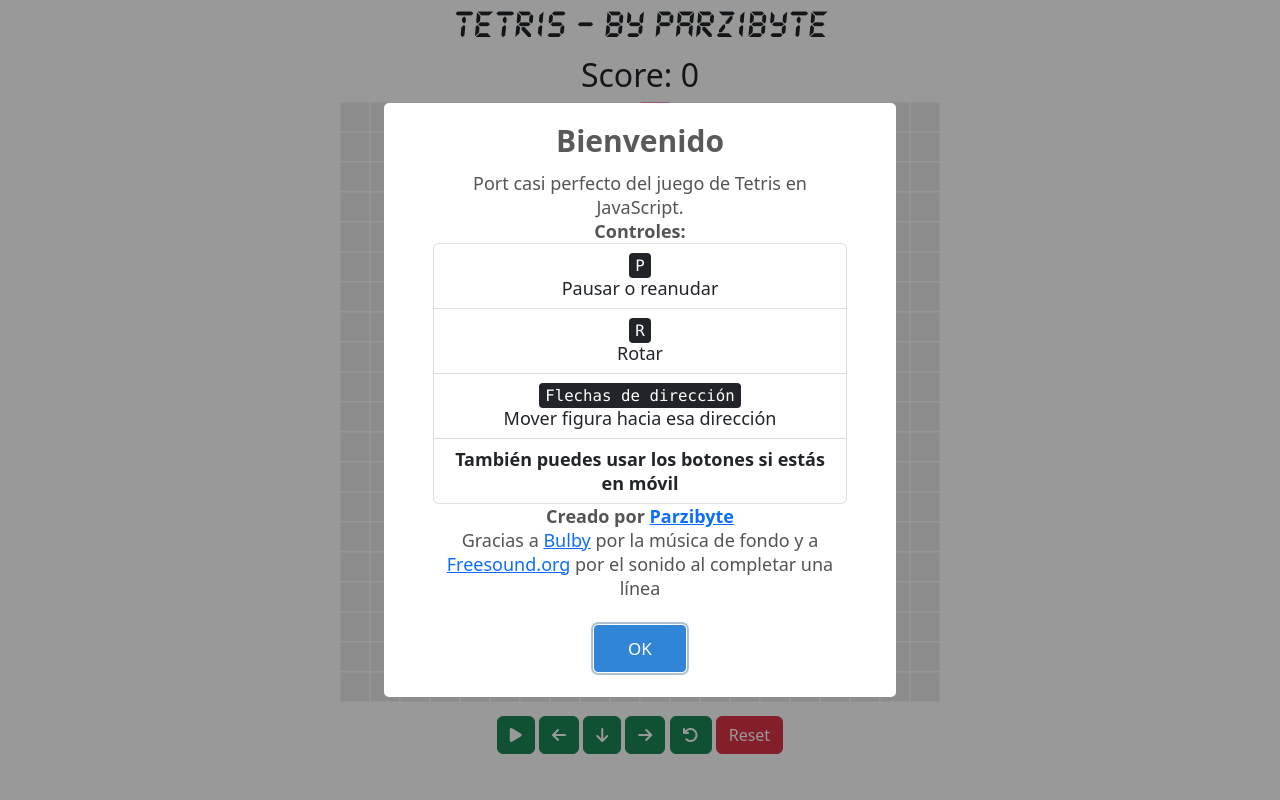
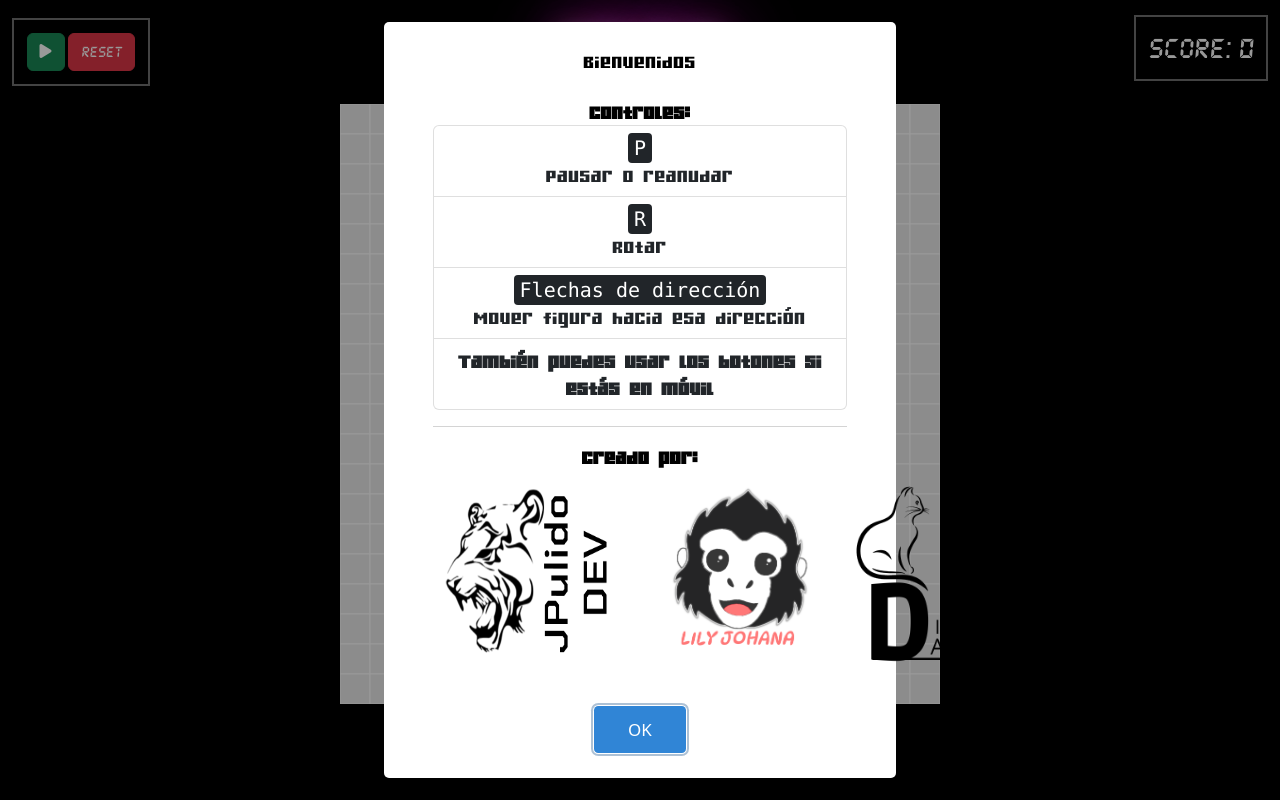
Before and after one commit to JeffersonPulido/TetrisGame, a plain HTML site: page index.html in a window 1280 px wide. Drawn offline with nearby package versions, Linux system fonts and the light colour scheme.

Commit message:
Logos y encabezado

```diff
--- a/assets/css/style.css
+++ b/assets/css/style.css
@@ -10,11 +10,61 @@
 /*VARIBLES*/
 :root{
     /*COLORES*/
-    --azul: #661313;
+    --blanco: #ffffff;
+    --negro: #000000;
+    --gris: #707070;
     /*TIPOGRAFIA*/
-    --funete: 'digital';
+    --contador: 'digital';
+    --texto: 'gamer';
 }
 
-h1{
-    font-family: var(--funete);
+/*BACK GENERAL*/
+.general{
+    background-color: var(--negro);
 }
+
+/*MODAL BIENVENIDA*/
+.logo{
+    width: 50%;
+}
+
+/*CONTENEDOR TOP*/
+
+.container-top{
+    display: flex !important;
+    justify-content: space-between !important;
+    align-items: center !important;
+}
+
+.container-buttons-top{
+    font-family: var(--contador);
+    border: 2px solid var(--gris);
+    padding: 1%;
+}
+
+#puntaje{
+    font-family: var(--contador);
+    color: var(--blanco);
+    font-size: 30px;
+    border: 2px solid var(--gris);
+    padding: 1%;
+}
+
+/*TITLE*/
+.titleGeneral{
+    font-family: var(--texto);
+    font-size: 80px;
+    color: var(--blanco);
+    -webkit-text-stroke: 2px black;
+    text-shadow: 0 0 10px rgba(255,255,255,1) , 0 0 20px rgba(255,255,255,1) , 0 0 30px rgba(255,255,255,1) , 0 0 40px #ff00de , 0 0 70px #ff00de , 0 0 80px #ff00de , 0 0 100px #ff00de ;
+}
+
+.title{
+    font-family: var(--texto);
+    font-size: 30px;
+    color: black;
+}
+
+kbd{
+    font-size: 20px !important;
+}
--- a/assets/js/tetris.js
+++ b/assets/js/tetris.js
@@ -51,6 +51,7 @@
         this.init();
     }
 
+    //================= EJECUCION DEL JUEGO =================//
     init() {
         this.showWelcome();
         this.initDomElements();
@@ -58,6 +59,26 @@
         this.resetGame();
         this.draw();
         this.initControls();
+    }
+
+    //================= MODAL BIENVENIDA =================//
+    showWelcome() {
+        Swal.fire("<h1 class='title'>Bienvenidos</h1>",`
+        <strong class='title'>Controles:</strong>
+        <ul class="list-group">
+            <li class="list-group-item title"> <kbd>P</kbd><br>Pausar o reanudar </li>
+            <li class="list-group-item title"> <kbd>R</kbd><br>Rotar</li>
+            <li class="list-group-item title"> <kbd>Flechas de dirección</kbd><br>Mover figura hacia esa dirección</li>
+            <li class="list-group-item title"><strong>También puedes usar los botones si estás en móvil</strong></li>
+        </ul>
+        <hr>
+        <strong class='title'>Creado por:</strong>
+        <div class="d-flex">
+            <img src="../../assets/img/LogoJP.png" class="img-fluid logo" alt="">
+            <img src="../../assets/img/LogoLJ.png" class="img-fluid logo" alt="">
+            <img src="../../assets/img/LogoDD.png" class="img-fluid logo" alt="">
+        </div>
+        `);
     }
 
     resetGame() {
@@ -73,24 +94,6 @@
         this.refreshScore();
         this.pauseGame();
     }
-
-    showWelcome() {
-        Swal.fire("Bienvenido", `Port casi perfecto del juego de Tetris en JavaScript.
-<br>
-<strong>Controles:</strong>
-<ul class="list-group">
-<li class="list-group-item"> <kbd>P</kbd><br>Pausar o reanudar </li>
-<li class="list-group-item"> <kbd>R</kbd><br>Rotar</li>
-<li class="list-group-item"> <kbd>Flechas de dirección</kbd><br>Mover figura hacia esa dirección</li>
-<li class="list-group-item"><strong>También puedes usar los botones si estás en móvil</strong></li>
-</ul>
-<strong>Creado por <a href="https://parzibyte.me/blog">Parzibyte</a></strong>
-<br>
-Gracias a <a target="_blank" href="https://www.youtube.com/channel/UCz6zvgkf6eKpgqlUZQstOtQ">Bulby</a> por la música de fondo
-y a <a href="https://freesound.org/people/grunz/sounds/109662/">Freesound.org</a> por el sonido al completar una línea
-`);
-    }
-
 
     initControls() {
         document.addEventListener("keydown", (e) => {
@@ -393,7 +396,7 @@
     }
 
     refreshScore() {
-        this.$score.textContent = `Score: ${this.score}`;
+        this.$score.textContent = `SCORE: ${this.score}`;
     }
 
     initSounds() {
@@ -668,7 +671,6 @@
 
 }
 
-
 class Utils {
     static getRandomNumberInRange = (min, max) => {
         return Math.floor(Math.random() * (max - min + 1)) + min;
--- a/index.html
+++ b/index.html
@@ -15,25 +15,29 @@
     <link href="https://cdn.jsdelivr.net/npm/bootstrap@5.2.2/dist/css/bootstrap.min.css" rel="stylesheet" integrity="sha384-Zenh87qX5JnK2Jl0vWa8Ck2rdkQ2Bzep5IDxbcnCeuOxjzrPF/et3URy9Bv1WTRi" crossorigin="anonymous">
     <link rel="stylesheet" href="https://cdnjs.cloudflare.com/ajax/libs/font-awesome/6.2.1/css/all.min.css" integrity="sha512-MV7K8+y+gLIBoVD59lQIYicR65iaqukzvf/nwasF0nqhPay5w/9lJmVM2hMDcnK1OnMGCdVK+iQrJ7lzPJQd1w==" crossorigin="anonymous" referrerpolicy="no-referrer" />
 </head>
-<body>
+<body class="general">
     <!--JAVASCRIPT-->
     <main>
         <div class="container-fluid">
             <div class="row">
-                <div class="col-12 text-center">
-                    <h1>Tetris - By Parzibyte</h1>
-                    <h2 id="puntaje">Presiona <kbd>P</kbd> o pulsa el botón para comenzar</h2>
+                <div class="col-12 container-top">
+                    <div class="container-buttons-top">
+                        <button id="btnIniciar" class="btn btn-success"><i class="fas fa-play"></i></button>
+                        <button class="btn btn-danger" id="reset">Reset</button>
+                    </div>
+                    <h1 class="titleGeneral">Tetris</h1>
+                    <h2 id="puntaje"></h2>
                 </div>
                 <div class="col-12 text-center">
                     <canvas id="canvas"></canvas>
                     <div class="mt-2">
-                        <button id="btnIniciar" class="btn btn-success"><i class="fas fa-play"></i></button>
+
                         <button hidden id="btnPausar" class="btn btn-success"><i class="fas fa-pause"></i></button>
                         <button id="btnIzquierda" class="btn btn-success"><i class="fas fa-arrow-left"></i></button>
                         <button id="btnAbajo" class="btn btn-success"><i class="fas fa-arrow-down"></i></button>
                         <button id="btnDerecha" class="btn btn-success"><i class="fas fa-arrow-right"></i></button>
                         <button id="btnRotar" class="btn btn-success"><i class="fas fa-undo"></i></button>
-                        <button class="btn btn-danger" id="reset">Reset</button>
+
                     </div>
                 </div>
 
@@ -42,6 +46,5 @@
     </main>
     <script src="assets/js/sweetalert2.min.js"></script>
     <script src="assets/js/tetris.js"></script>
-    <!-- <script src="assets/js/script.js"></script> -->
 </body>
 </html>
```
Also changed, not shown: assets/img/LogoDD.png (added), assets/img/LogoJP.png (added), assets/img/LogoLJ.png (added).
